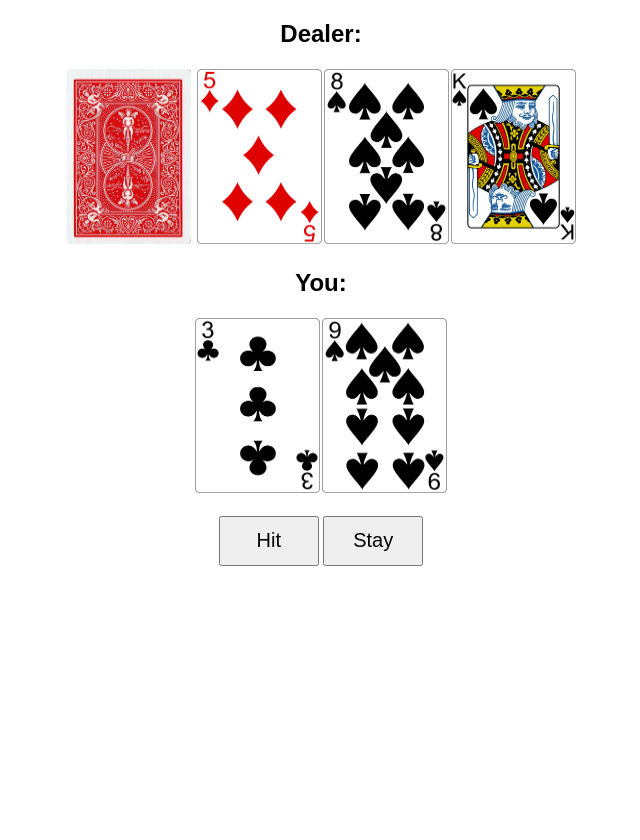
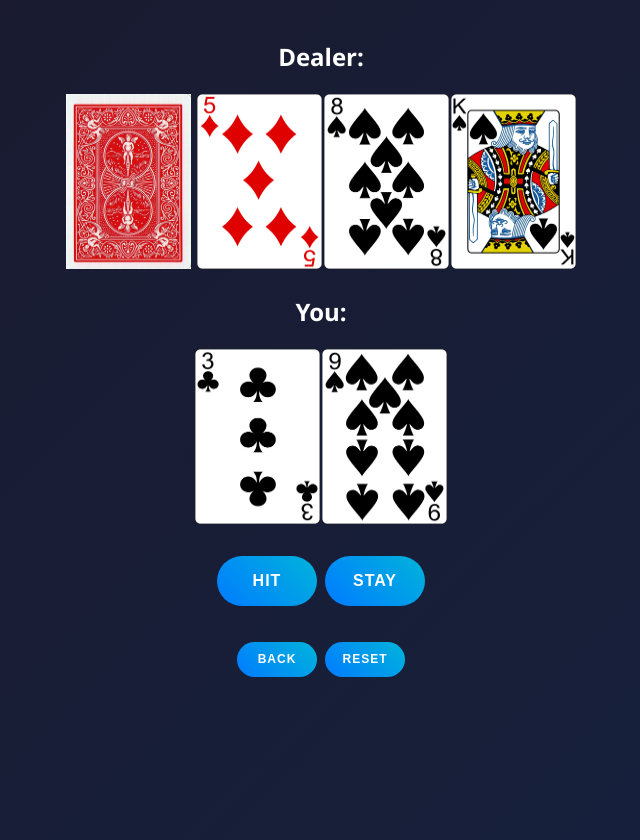
Before and after one commit to lisoil/JJETCOIN, a Flask app: page /games/blackjack in a window 1280 px wide. Shown: the whole page, without its empty margins (319-959 px from the left). Before the commit the page ends 566 px from the top, so only its background shows below. Run offline with Flask 3, Linux system fonts and the light colour scheme.

Commit message:
Improved looks for blackjack

```diff
--- a/app/auth.py
+++ b/app/auth.py
@@ -3,7 +3,6 @@ from .models import User
 from werkzeug.security import generate_password_hash, check_password_hash
 from . import db   ##means from __init__.py import db
 from flask_login import login_user, login_required, logout_user, current_user
-# from flask import session as login_session
 
 
 auth = Blueprint('auth',__name__)
--- a/app/static/styles/blackjack.css
+++ b/app/static/styles/blackjack.css
@@ -1,5 +1,13 @@
 body {
-    font-family: Arial, Helvetica, sans-serif;
+    font-family: 'Segoe UI', Tahoma, Geneva, Verdana, sans-serif;
+    background: linear-gradient(135deg, #1a1a2e 0%, #16213e 100%);
+    margin: 0;
+    padding: 20px;
+    display: flex;
+    flex-direction: column;
+    align-items: center;
+    min-height: 100vh;
+    color: #fff;
     text-align: center;
 }
 
@@ -15,14 +23,46 @@ body {
     margin: 1px;
 }
 
-#hit {
+#hit, #stay, .action-button {
+    background: linear-gradient(45deg, #007BFF, #00b4db);
+    color: white;
+    border: none;
+    padding: 12px 30px;
+    border-radius: 25px;
+    cursor: pointer;
+    font-size: 16px;
+    font-weight: 600;
+    transition: all 0.3s ease;
+    text-transform: uppercase;
+    letter-spacing: 1px;
+}
+
+#hit:hover, #stay:hover, .action-button:hover {
+    background: linear-gradient(45deg, #0056b3, #0088cc);
+    transform: scale(1.05);
+    box-shadow: 0 5px 15px rgba(0, 123, 255, 0.4);
+}
+
+#hit, #stay {
     width: 100px;
     height: 50px;
-    font-size: 20px;
+    margin: 4px;
 }
 
-#stay {
-    width: 100px;
-    height: 50px;
-    font-size: 20px;
+.button-container {
+    display: flex;
+    justify-content: center;
+    align-items: center;
+    /* height: 100vh; */
 }
+
+.action-button {
+    width: 80px;
+    height: 35px;
+    font-size: 12px;
+    text-align: center;
+    margin: 0 4px;
+    display: flex;
+    align-items: center;
+    justify-content: center;
+}
--- a/app/templates/blackjack.html
+++ b/app/templates/blackjack.html
@@ -3,7 +3,7 @@
     <head>
         <meta charset="UTF-8">
         <meta name="viewport" content="width=device-width, initial-scale=1.0">
-        <title>Black Jack</title>
+        <title>Blackjack</title>
         <link rel="stylesheet" href="{{ url_for('static', filename='styles/blackjack.css') }}">
         <script src="{{ url_for('static', filename='blackjack.js') }}"></script>
     </head>
@@ -19,8 +19,19 @@
         <div id="your-cards"></div>
 
         <br>
-        <button id="hit">Hit</button>
-        <button id="stay">Stay</button>
+        <div class="button-container">
+            <button id="hit" class="action-button">Hit</button>
+            <button id="stay" class="action-button">Stay</button>
+        </div>
+
         <p id="results"></p>
+
+        <div class="button-container">
+            <form action="{{ url_for('games')}}">
+              <button class="action-button" type="submit">Back</button>
+            </form>
+            <button class="action-button" onclick="window.location.reload();">Reset</button>
+        </div>
+
     </body>
 </html>
```
